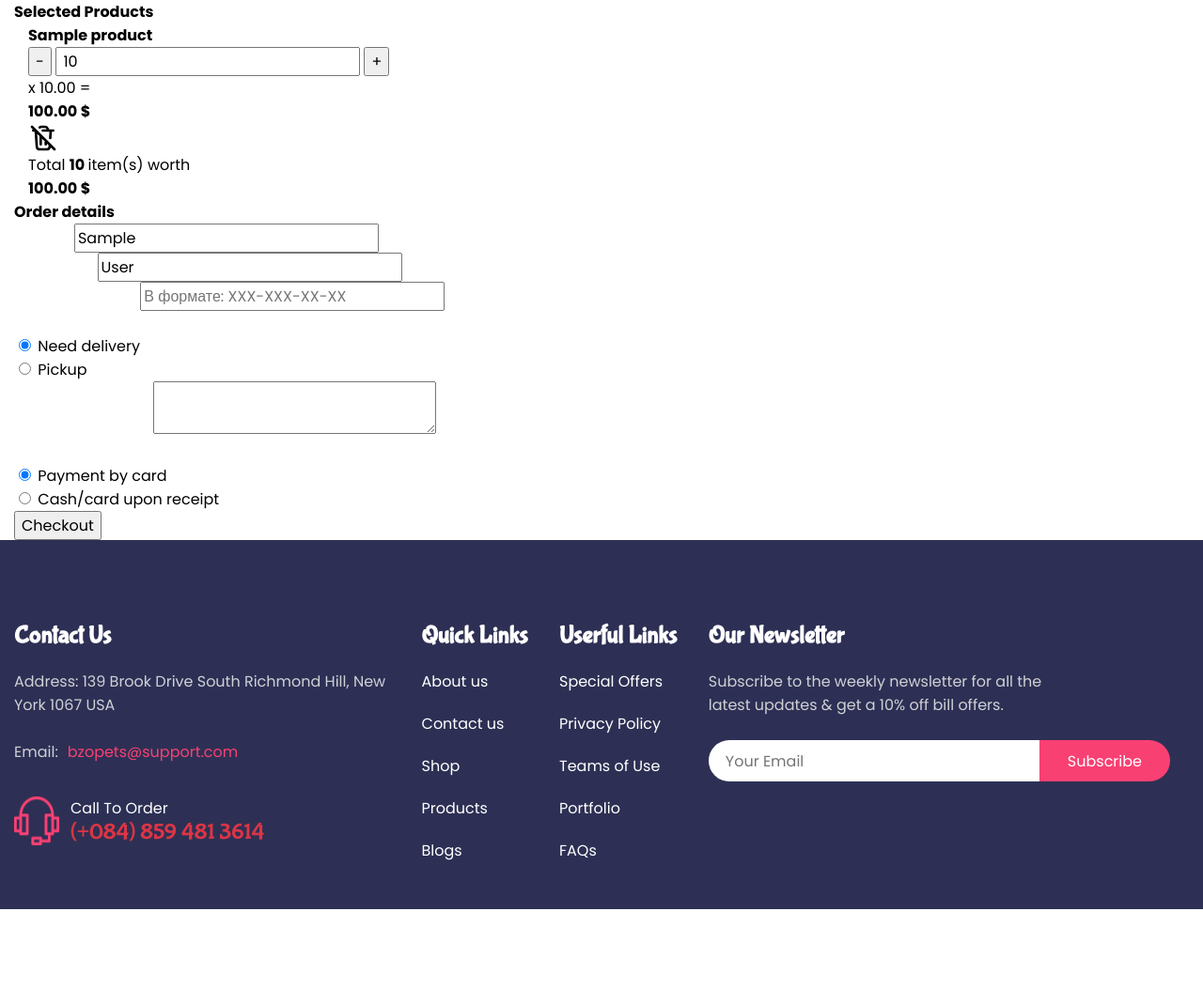
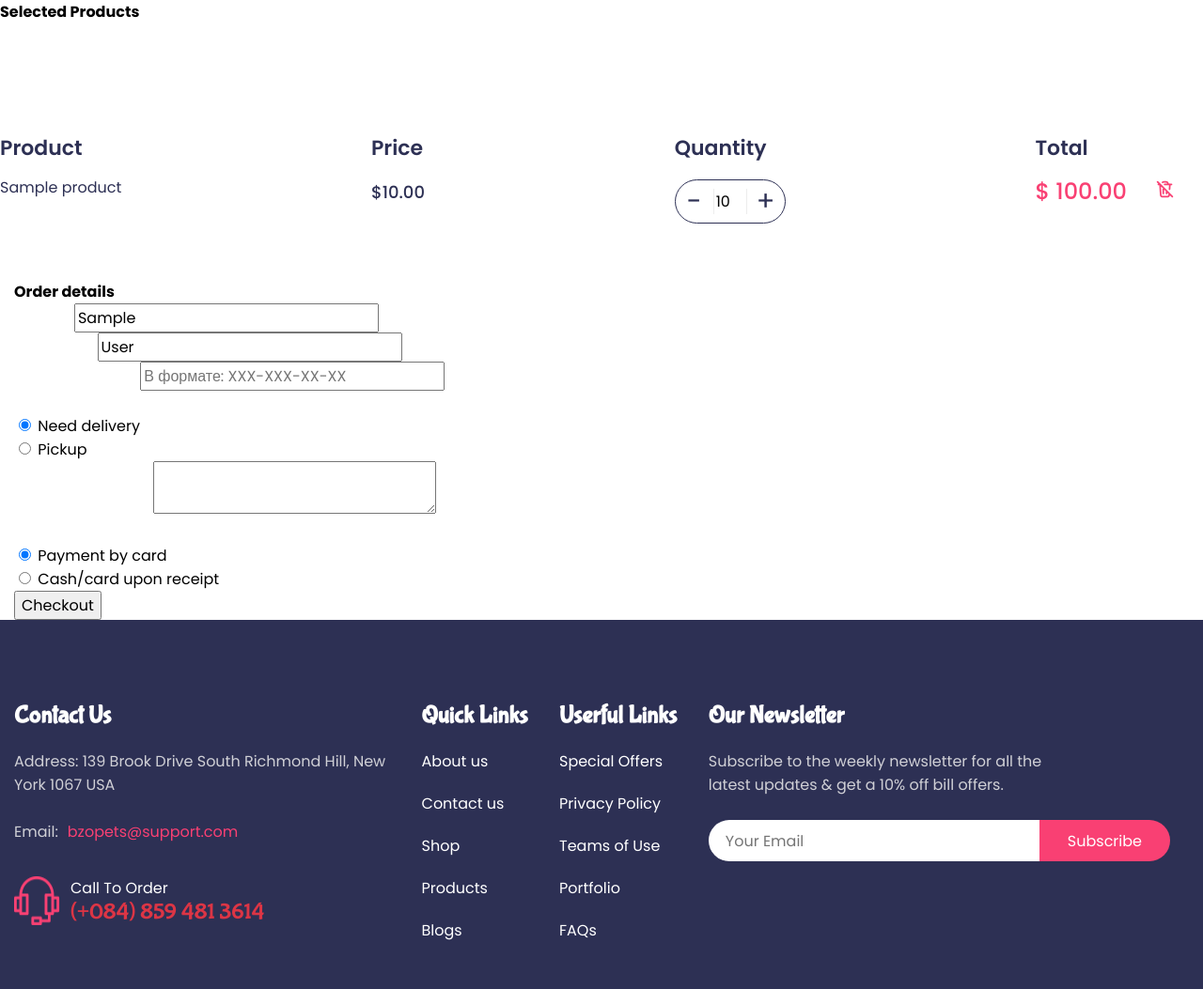
Before and after one commit to TimWolfskin/sunline_django_ecommerce, a Django app: page /orders/create-order/ in a window 1280 px wide. Shown: the part 250-1303 px from the top of the page at 94% size. Before the commit the page ends 1218 px from the top, so only its background shows below. Run offline with Django 4.2, Linux system fonts and the light colour scheme; a user stored in the database is signed in; tables that the repository leaves empty hold one stand-in row (values such as "Sample post"); some libraries are stand-ins or nearby versions.

Commit message:
fixed cart issue

```diff
--- a/sunline/cart/templates/carts/includes/included_cart.html
+++ b/sunline/cart/templates/carts/includes/included_cart.html
@@ -1,56 +1,99 @@
 {% load static %}
 {% load carts_tags %}
 
+
+
+
 {% user_carts request as carts  %}
+<section class="cart">
+        {% for cart in carts %}
+                <div class="row text-center">
+                        <div class="cart__items">
 
-<section class="cart">
-    <div class="card mb-3 text-bg-light shadow-lg">
-        {% for cart in carts %}
-        <div class="card-header">
-            <h5 class="card-title"> {{cart.product.name}} </h5>
+
+                            <div class="cart__item">
+                                <h5 class="cart__item-name">
+                                    Product
+                                </h5>
+                                <h5 class="cart__product-name card-title"> {{cart.product.name}} </h5>
                             </div>
-        <ul class="list-group list-group-flush">
-            <li class="list-group-item">
-                <div class="row text-center">
-                    <div class="col p-0">
+
+
+                <div class="cart__item">
+                        <h5 class="cart__item-name">
+                            Price
+                        </h5>
+
+                    <div class="cart__item-price">
+                        <p>${{cart.product.sell_price}}</p>
+                    </div>
+
+                </div>
+
+                            <div class="cart__item">
+                                <h5 class="cart__item-name">
+                                    Quantity
+                                </h5>
                                 <div class="input-group">
+                                    <div class="">
                                         <span class="input-group-btn">
-                                <button type="button" class="btn btn-dark btn-sm decrement"
-                                    data-cart-id=" {{cart.id}} " data-cart-change-url=" {% url 'cart:cart_change' %} ">
+                                            <button type="button" class="cart__quantity-btn btn btn-dark btn-sm decrement"
+                                                data-cart-id="{{ cart.id }}"
+                                                data-cart-change-url="{% url "cart:cart_change" %}">
                                                 {% csrf_token %}
                                                 -</button>
                                         </span>
-                            <input type="text" class="form-control number" value=" {{cart.quantity}} "
+                                    </div>
+                                    <div class="">
+                                        <input type="text" class="form-control number cart__quantity-control" value="{{ cart.quantity }}"
                                         readonly>
+                                    </div>
+                                        <div class="">
                                             <span class="input-group-btn">
-                                <button type="button" class="btn btn-dark btn-sm increment"
-                                    data-cart-id=" {{cart.id}} " data-cart-change-url=" {% url 'cart:cart_change' %} ">
+                                                <button type="button" class="cart__quantity-btn btn btn-dark btn-sm increment"
+                                                    data-cart-id="{{ cart.id }}"
+                                                    data-cart-change-url="{% url "cart:cart_change" %}">
                                                     {% csrf_token %}
                                                    +</button>
                                             </span>
                                         </div>
                                 </div>
-                    <div class="col p-0">
-                        <p>x {{cart.product.sell_price}} = </p>
                             </div>
-                    <div class="col p-0"><strong> {{cart.products_price}} $</strong></div>
+
+
+
+                            <div class="cart__item">
+                                <h5 class="cart__item-name">
+                                    Total
+                                </h5>
+                                <div class="cart__item-total">
+                                    <div class="card-footer">
+                                        {% comment %} <p class="float-left">Total <strong> {{carts.total_quantity}} </strong> item(s) worth</p> {% endcomment %}
+                                        <p class="cart__item-total__price">$ {{carts.total_price}}</p>
+                                    </div>
+
                                     <div class="col p-0">
                                         <a class="remove-from-cart" href=" {% url 'cart:cart_remove' %} "
                                         data-cart-id=" {{cart.id}} "
                                         >
                                         {% csrf_token %}
-                            <img src=" {% static 'deps/icons/trash.svg' %} " alt="">
+
+
+                                            <?xml version="1.0" encoding="utf-8"?>
+                                            <svg width="21px" height="21px" viewBox="0 0 24 24" fill="none" xmlns="http://www.w3.org/2000/svg">
+                                            <path d="M3 3L21 21M18 6L17.6 12M17.2498 17.2527L17.1991 18.0129C17.129 19.065 17.0939 19.5911 16.8667 19.99C16.6666 20.3412 16.3648 20.6235 16.0011 20.7998C15.588 21 15.0607 21 14.0062 21H9.99377C8.93927 21 8.41202 21 7.99889 20.7998C7.63517 20.6235 7.33339 20.3412 7.13332 19.99C6.90607 19.5911 6.871 19.065 6.80086 18.0129L6 6H4M16 6L15.4559 4.36754C15.1837 3.55086 14.4194 3 13.5585 3H10.4416C9.94243 3 9.47576 3.18519 9.11865 3.5M11.6133 6H20M14 14V17M10 10V17" stroke="#F94073" stroke-width="2" stroke-linecap="round" stroke-linejoin="round"/>
+                                            </svg>
+
+
+
+
                                         </a>
                                     </div>
                             </div>
-            </li>
-        </ul>
-        {% endfor %}
-    </div>
-    <div class="card mb-3 shadow-lg">
-        <div class="card-footer">
-            <p class="float-left">Total <strong> {{carts.total_quantity}} </strong> item(s) worth</p>
-            <h4 class="float-left"><strong> {{carts.total_price}} $</strong></h4>
+
+
                         </div>
                     </div>
+
+        {% endfor %}
 </section>
--- a/sunline/main/templates/main/index.html
+++ b/sunline/main/templates/main/index.html
@@ -153,7 +153,7 @@
 
           <div class="featured-products__items">
             <div class="tabs__panels flow">
-              <div class="tabs__panels-item" id="all-products" aria-labelledby="tab-1">
+              <div class="tabs__panels-item " id="all-products" aria-labelledby="tab-1">
                 {% for featured_product in featured_products %}
                   <div class="product" id="all-products" aria-labelledby="tab-1">
                     <div class="product__image">
--- a/sunline/orders/templates/orders/create_order.html
+++ b/sunline/orders/templates/orders/create_order.html
@@ -4,10 +4,10 @@
 
 
 {% block block__content %}
-<div class=" bg-white p-4 mb-4 mx-2 rounded custom-shadow">
-    <div class="container">
+<div class=" bg-white p-4 mb-4 mx-2 rounded custom-shadow orders">
+    <div class="orders__products-selected">
         <h3 class="text-center mb-4">Selected Products</h3>
-        <div class="container" id="cart-items-container">
+        <div class=" orders__cart-items" id="cart-items-container">
             <!-- Разметка корзины -->
             {% user_carts request as carts %}
 
--- a/sunline/static/deps/css/style.css
+++ b/sunline/static/deps/css/style.css
@@ -781,6 +781,10 @@ body {
   width: calc(75% - 15px);
 }
 
+.featured-products__items {
+  display: flex;
+}
+
 .featured-products__tabs-btn {
   border: none;
   background-color: inherit;
@@ -2433,7 +2437,7 @@ body {
 .profile__form-input {
   background-color: #fff;
   border: 1px solid;
-  color: #666666;
+  color: #2d3054;
   border-radius: 22px;
   padding: 13px 18px;
   margin-bottom: 30px;
@@ -2468,6 +2472,9 @@ body {
   line-height: 24px;
 }
 
+.cart {
+  padding: 120px 0 60px;
+}
 
 
 .cart__title {
@@ -2477,6 +2484,97 @@ body {
   padding: 25px 0 10px;
 }
 
+.cart__items {
+  display: flex;
+  justify-content: space-between;
+
+}
+
+.cart__item-name {
+  font-size: 22px;
+  line-height: 26px;
+  color: #2d3054;
+  font-weight: 600;
+  border-radius: 50px;
+  margin-bottom: 10px;
+  transition: .6s;
+  margin-bottom: 20px;
+}
+
+.remove-from-cart {
+  padding-left: 30px;
+  padding-right: 30px;
+}
+
+
+.cart__product-name {
+  font-size: 16px;
+  line-height: 18px;
+  color: #2d3054;
+  font-weight: 400;
+  max-width: 300px;
+}
+
+.input-group {
+  display: flex;
+  align-items: center;
+  border: 1px solid #2d3054;
+  border-radius: 90px;
+}
+
+.cart__quantity-btn {
+  width: 2.5rem;
+  flex-shrink: 0;
+  font-size: 1.8rem;
+  border: 0;
+  background-color: transparent;
+  cursor: pointer;
+  display: flex;
+  align-items: center;
+  justify-content: center;
+  color: #2d3054;
+}
+
+.cart__quantity-control {
+  max-width: 36px;
+  background-color: #ffffff;
+  border: 1px solid #dddddd;
+  border-bottom: none;
+  border-top: none;
+  border-right: 1px solid #ededed;
+  border-left: 1px solid #ededed;
+}
+
+.cart__item-total {
+  display: flex;
+}
+
+.cart__item-price {
+  font-size: 18px;
+  color: #2d3054;
+  font-weight: 500;
+}
+
+.cart__item-total__price {
+  color: #F94073;
+  font-size: 24px;
+  line-height: 26px;
+  font-weight: 500;
+}
+
+.cart__checkout-btn {
+  background: #F94073;
+  color: #fff;
+  text-transform: capitalize;
+  box-shadow: inset 0 0 #ffffff1a;
+  transition: .4s;
+  padding: 10px 40px;
+  font-size: 13px;
+  letter-spacing: unset;
+  font-weight: 500;
+  border-radius: 90px;
+  float: right;
+}
 
 
 .orders__title {
@@ -2492,6 +2590,14 @@ body {
 }
 
 
+
+.orders {
+
+}
+
+.orders__cart-items {
+  display: block;
+}
 
 
 
--- a/sunline/static/deps/js/main.js
+++ b/sunline/static/deps/js/main.js
@@ -101,80 +101,3 @@ function switchTab(newTab) {
   newTab.setAttribute("tabindex", "0");
   newTab.focus();
 }
-
-
-
-
-
-// ====================adding review=====================
-
-
-const monthNames = [
-  "Jan",
-  "Feb",
-  "Mar",
-  "April",
-  "May",
-  "June",
-  "July",
-  "Aug",
-  "Sept",
-  "Oct",
-  "Now",
-  "Dec",
-];
-
-$("#commentForm").submit(function (e) {
-  e.preventDefault();
-
-  let dt = new Date();
-  let time =
-    dt.getDay() + " " + monthNames[dt.getUTCMonth()] + ", " + dt.getFullYear();
-
-  $.ajax({
-    data: $(this).serialize(),
-
-    method: $(this).attr("method"),
-
-    url: $(this).attr("action"),
-
-    dataType: "json",
-
-    success: function (res) {
-      console.log("Comment saved to DB...");
-      if (res.bool == true) {
-        $("#review-res").html("Review Added Successfully");
-        $(".hide-comment-form").hide();
-        $(".add-review").hide();
-
-        let _html =
-          '<div class="single-comment justify-content-between d-flex mb-30">';
-        _html += '<div class="user justify-content-between d-flex">';
-        _html += '<div class="thumb text-center">';
-        _html += '<img src="assets/imgs/blog/author-2.png" alt="" />';
-        _html +=
-          '<a href="#" class="font-heading text-brand"> ' +
-          res.context.user +
-          " </a>";
-        _html += "</div>";
-
-        _html += '<div class="desc">';
-        _html += '<div class="d-flex justify-content-between mb-10">';
-        _html += '<div class="d-flex align-items-center">';
-        _html += '<span class="font-xs text-muted"> ' + time + " </span>";
-        _html += "</div>";
-
-        for (var i = 1; i < res.context.rating; i++) {
-          _html += '<i class="fas fa-star text-warning"> </i>';
-        }
-        _html += "</div>";
-        _html += '<p class="mb-10"> ' + res.context.review + " </p>";
-        _html += "</div>";
-        _html += "</div>";
-        _html += "</div>";
-
-        $(".comment-list").prepend(_html);
-      }
-    },
-  });
-});
--- a/sunline/users/templates/users/profile.html
+++ b/sunline/users/templates/users/profile.html
@@ -82,7 +82,7 @@
 
 
              <!-- Корзина -->
-            <div class="cart">
+            <div class="profile-cart">
                 <div class=" bg-white p-4 mb-4 mx-2 rounded custom-shadow">
                     <h3 class="cart__title">Cart</h3>
                     <div class="container" id="cart-items-container">
```
Also changed, not shown: sunline/users/templates/users/users_cart.html (+29 -7 lines), sunline/static/deps/icons/trash.svg, sunline/static/deps/js/jquery-ajax.js. Lines whose indentation alone changed are shown as unchanged.
